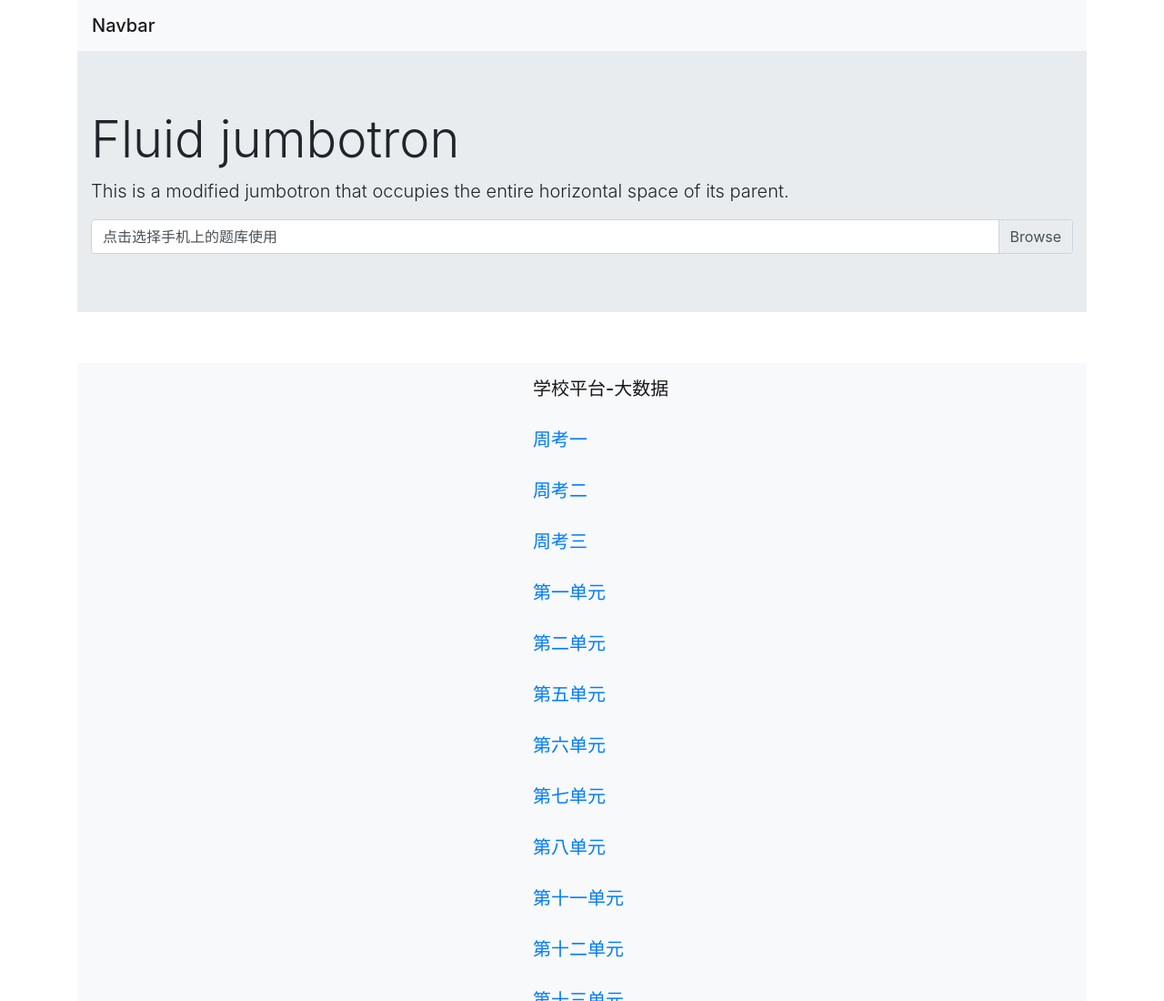
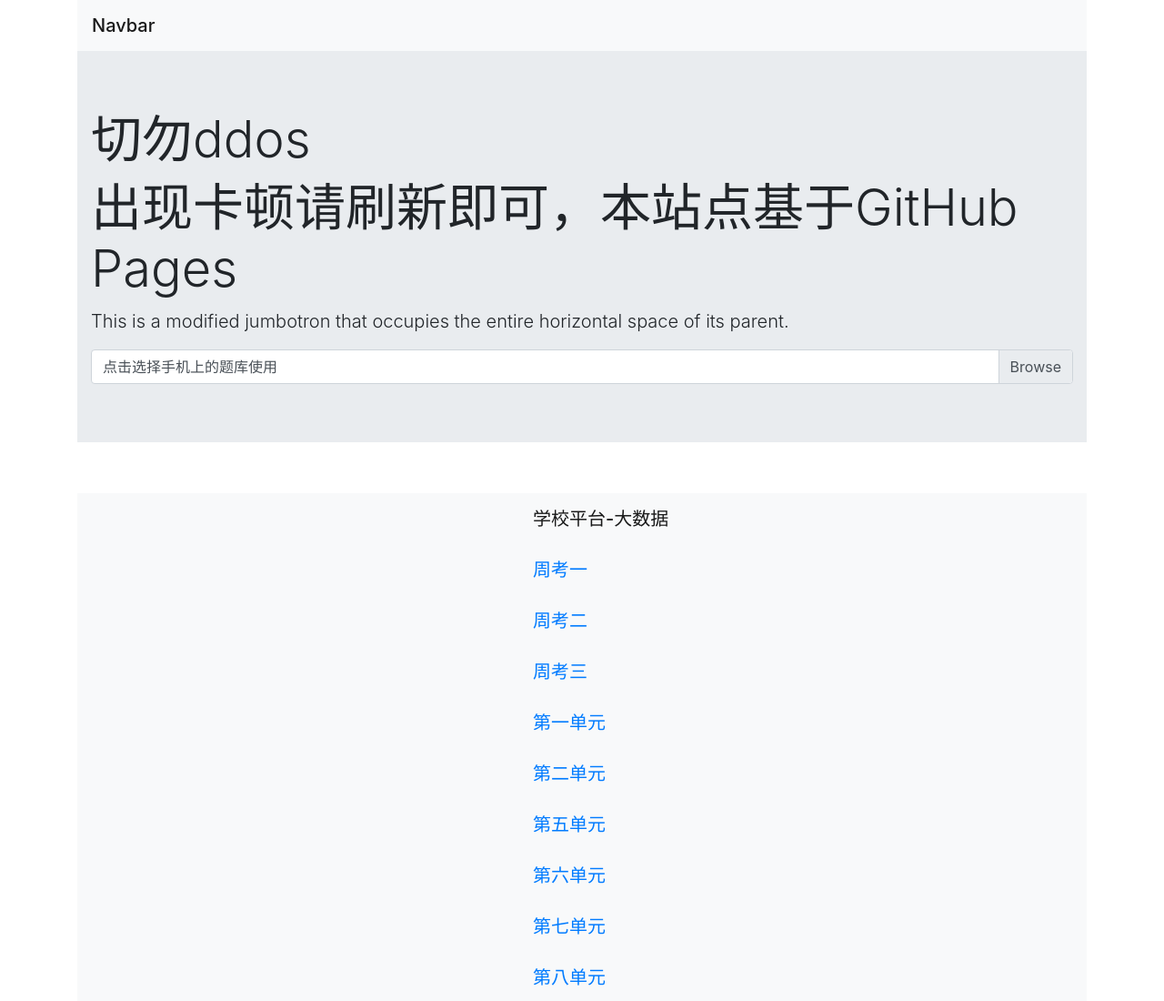
Before and after one commit to 19y/19y.github.io, a plain HTML site: page index.html in a window 1280 px wide. Shown: the top 1100 px of the page at 91% size. Drawn offline with Linux system fonts and the light colour scheme.

Commit message:
Site updated: 2019-05-06 20:20:04

```diff
--- a/index.html
+++ b/index.html
@@ -49,7 +49,8 @@
 		</nav>
 		<div class="jumbotron jumbotron-fluid" id="MAXtitle">
 			<div class="container">
-				<h1 class="display-4">Fluid jumbotron</h1>
+				<h1 class="display-4">切勿ddos</h1>
+				<h1 class="display-4">出现卡顿请刷新即可，本站点基于GitHub Pages</h1>
 				<p class="lead">This is a modified jumbotron that occupies the
 					entire horizontal space of its parent.</p>
 				<div class="custom-file">
```
